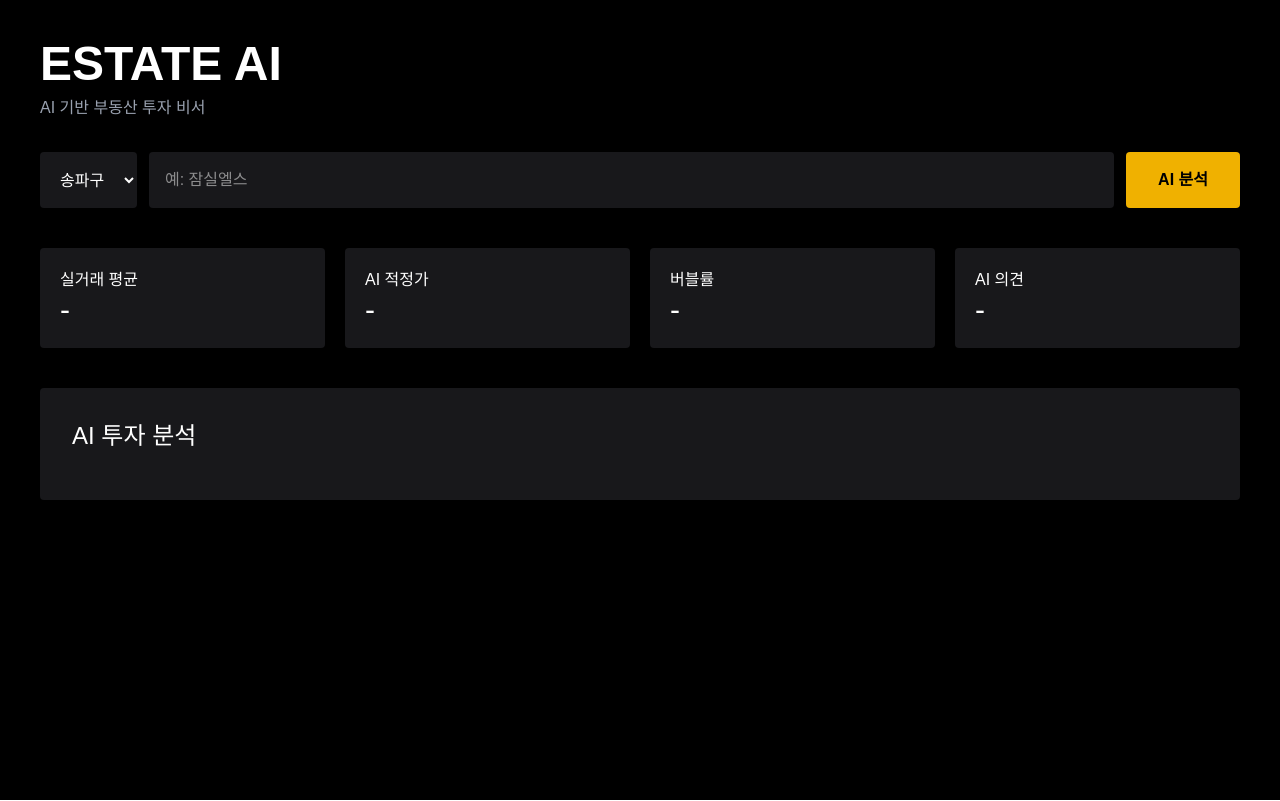
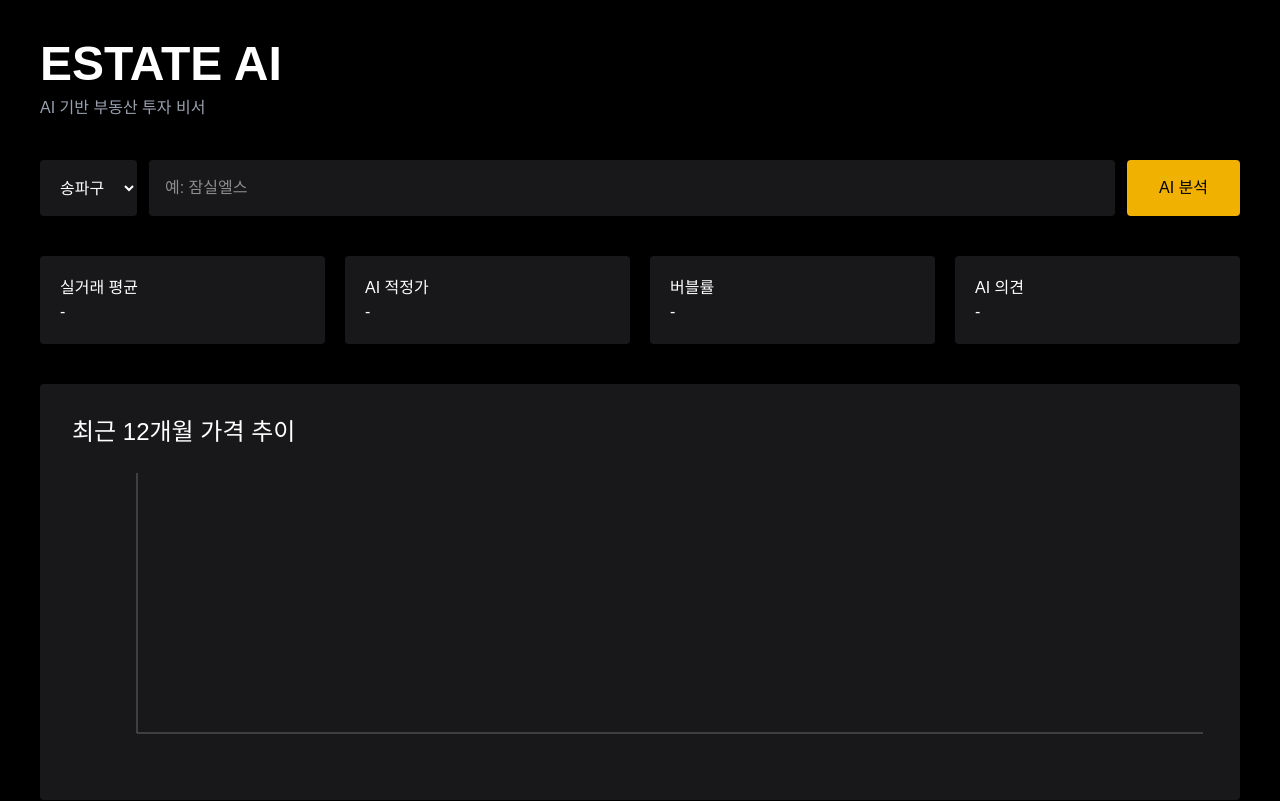
Before and after one commit to lolostar37/estate-ai, a Next.js app: page / in a window 1280 px wide. Shown: the top 801 px of the page. Built offline with nearby package versions, Linux system fonts and the light colour scheme.

Commit message:
connect real chart

```diff
--- a/app/page.tsx
+++ b/app/page.tsx
@@ -1,6 +1,15 @@
 'use client'
 
 import { useState } from 'react'
+
+import {
+  LineChart,
+  Line,
+  XAxis,
+  YAxis,
+  Tooltip,
+  ResponsiveContainer
+} from 'recharts'
 
 type Metrics = {
   currentPrice?: string
@@ -10,62 +19,94 @@ type Metrics = {
 }
 
 export default function Home() {
-  const [district, setDistrict] = useState('11710')
-  const [search, setSearch] = useState('')
-  const [loading, setLoading] = useState(false)
-  const [result, setResult] = useState('')
 
-  const [metrics, setMetrics] = useState<Metrics>({
-    currentPrice: '-',
-    fairValue: '-',
-    bubbleRate: '-',
-    opinion: '-',
+  const [district,setDistrict]=
+  useState('11710')
+
+  const [search,setSearch]=
+  useState('')
+
+  const [loading,setLoading]=
+  useState(false)
+
+  const [result,setResult]=
+  useState('')
+
+  const [chartData,setChartData]=
+  useState([])
+
+  const [metrics,setMetrics]=
+  useState<Metrics>({
+    currentPrice:'-',
+    fairValue:'-',
+    bubbleRate:'-',
+    opinion:'-'
   })
 
-  async function handleAnalyze() {
-    try {
+  async function handleAnalyze(){
+
+    try{
+
       setLoading(true)
-      setResult('분석중...')
 
-      const response = await fetch('/api/analysis', {
-        method: 'POST',
-        headers: {
-          'Content-Type': 'application/json',
+      const response=
+      await fetch(
+        '/api/analysis',
+        {
+          method:'POST',
+          headers:{
+            'Content-Type':
+            'application/json'
           },
-        body: JSON.stringify({
+          body:JSON.stringify({
             search,
-          district,
-        }),
+            district
           })
+        }
+      )
 
-      const data = await response.json()
+      const data=
+      await response.json()
 
-      setResult(data.result || '응답 없음')
+      setResult(
+        data.result
+      )
 
-      if (data.metrics) {
-        setMetrics(data.metrics)
+      setMetrics(
+        data.metrics
+      )
+
+      setChartData(
+        data.chartData||[]
+      )
+
     }
 
-    } catch (error) {
-      console.error(error)
+    catch(error){
 
       setResult(
-        '분석 중 오류가 발생했습니다.'
+        '오류 발생'
       )
 
-    } finally {
-      setLoading(false)
-    }
     }
 
-  return (
+    finally{
+
+      setLoading(false)
+
+    }
+
+  }
+
+  return(
+
     <main className="min-h-screen bg-black text-white p-10">
 
       <h1 className="text-5xl font-bold mb-2">
       ESTATE AI
       </h1>
 
-      <p className="text-gray-400 mb-8">
+      <p className="text-gray-400 mb-10">
       AI 기반 부동산 투자 비서
       </p>
 
@@ -74,10 +115,12 @@ export default function Home() {
       <select
       value={district}
       onChange={(e)=>
-            setDistrict(e.target.value)
-          }
+      setDistrict(
+      e.target.value
+      )}
       className="bg-zinc-900 p-4 rounded"
       >
+
       <option value="11710">
       송파구
       </option>
@@ -95,18 +138,22 @@ export default function Home() {
       <input
       value={search}
       onChange={(e)=>
-            setSearch(e.target.value)
-          }
+      setSearch(
+      e.target.value
+      )}
       placeholder="예: 잠실엘스"
       className="flex-1 p-4 rounded bg-zinc-900"
       />
 
       <button
       onClick={handleAnalyze}
-          disabled={loading}
-          className="bg-yellow-500 text-black px-8 rounded font-bold"
+      className="bg-yellow-500 px-8 rounded text-black"
       >
-          {loading ? '분석중...' : 'AI 분석'}
+      {loading
+      ?
+      '분석중...'
+      :
+      'AI 분석'}
       </button>
 
       </div>
@@ -115,50 +162,81 @@ export default function Home() {
 
       <div className="bg-zinc-900 p-5 rounded">
       <p>실거래 평균</p>
-
-          <h2 className="text-3xl">
-            {metrics.currentPrice}
-          </h2>
+      <h2>{metrics.currentPrice}</h2>
       </div>
 
       <div className="bg-zinc-900 p-5 rounded">
       <p>AI 적정가</p>
-
-          <h2 className="text-3xl">
-            {metrics.fairValue}
-          </h2>
+      <h2>{metrics.fairValue}</h2>
       </div>
 
       <div className="bg-zinc-900 p-5 rounded">
       <p>버블률</p>
-
-          <h2 className="text-3xl">
-            {metrics.bubbleRate}
-          </h2>
+      <h2>{metrics.bubbleRate}</h2>
       </div>
 
       <div className="bg-zinc-900 p-5 rounded">
       <p>AI 의견</p>
-
-          <h2 className="text-3xl">
-            {metrics.opinion}
-          </h2>
+      <h2>{metrics.opinion}</h2>
       </div>
 
       </div>
 
       <div className="bg-zinc-900 p-8 rounded mt-10">
 
+      <h2 className="text-2xl mb-5">
+
+      최근 12개월 가격 추이
+
+      </h2>
+
+      <ResponsiveContainer
+      width="100%"
+      height={300}
+      >
+
+      <LineChart
+      data={chartData}
+      >
+
+      <XAxis
+      dataKey="month"
+      />
+
+      <YAxis/>
+
+      <Tooltip/>
+
+      <Line
+      type="monotone"
+      dataKey="price"
+      stroke="#eab308"
+      />
+
+      </LineChart>
+
+      </ResponsiveContainer>
+
+      </div>
+
+      <div className="bg-zinc-900 p-8 rounded mt-10">
+
       <h2 className="text-2xl mb-4">
+
       AI 투자 분석
+
       </h2>
 
       <div className="whitespace-pre-wrap">
+
       {result}
+
       </div>
 
       </div>
 
     </main>
+
   )
+
 }
```
Lines whose indentation alone changed are shown as unchanged.
